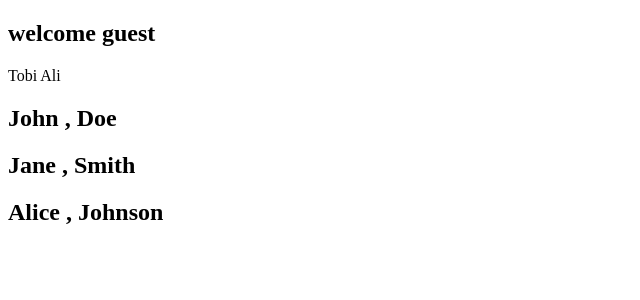
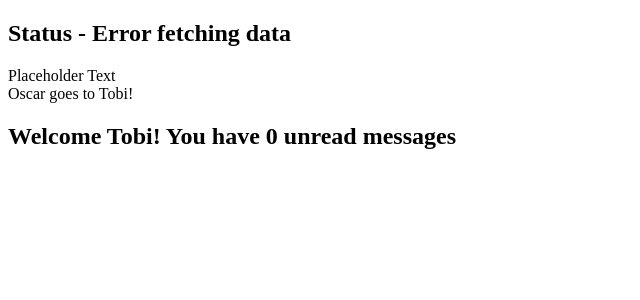
Before and after one commit to A-7amid/react-ts, a React (Vite) app: page / in a window 1280 px wide. Shown: the top 300 px of the page, without its empty margins (0-640 px from the left). Built offline with nearby package versions, Linux system fonts and the light colour scheme.

Commit message:
Advanced Props

```diff
--- a/src/App.tsx
+++ b/src/App.tsx
@@ -1,6 +1,9 @@
 import { Greet } from "./components/Greet";
+import { Heading } from "./components/Heading";
+import { Oscar } from "./components/Oscar";
 import { Person } from "./components/Person";
 import { PersonList } from "./components/PersonList";
+import { Status } from "./components/Status";
 
 function App() {
   const personName = {
@@ -25,9 +28,15 @@ function App() {
 
   return (
     <>
-      <Greet name={"Tobi"} messageCount={30} isLoggedIn={false} />
+      {/* <Greet name={"Tobi"} messageCount={30} isLoggedIn={false} />
       <Person name={personName} />
-      <PersonList names={personList} />
+      <PersonList names={personList} /> */}
+      <Status status="error" />
+      <Heading>Placeholder Text</Heading>
+      <Oscar>
+        <Heading>Oscar goes to Tobi!</Heading>
+      </Oscar>
+      <Greet name={"Tobi"} isLoggedIn={true} />
     </>
   );
 }
--- a/src/components/Greet.tsx
+++ b/src/components/Greet.tsx
@@ -1,10 +1,10 @@
 type GreetProps = {
   name: string;
-  messageCount: number;
+  messageCount?: number;
   isLoggedIn: boolean;
 };
 
-export const Greet = ({ name, messageCount, isLoggedIn }: GreetProps) => {
+export const Greet = ({ name, messageCount = 0, isLoggedIn }: GreetProps) => {
   return (
     <div>
       <h2>
--- /dev/null
+++ b/src/components/Heading.tsx
@@ -0,0 +1,7 @@
+type HeadingProps = {
+  children: string;
+};
+
+export const Heading = ({ children }: HeadingProps) => {
+  return <div>{children}</div>;
+};
--- /dev/null
+++ b/src/components/Oscar.tsx
@@ -0,0 +1,9 @@
+import type { ReactNode } from "react";
+
+type OscarProps = {
+  children: ReactNode;
+};
+
+export const Oscar = ({ children }: OscarProps) => {
+  return <div>{children}</div>;
+};
--- /dev/null
+++ b/src/components/Status.tsx
@@ -0,0 +1,19 @@
+type StatusProps = {
+  status: "loading" | "success" | "error";
+};
+
+export const Status = ({ status = "loading" }: StatusProps) => {
+  let message;
+
+  if (status === "loading") message = "...Loading";
+
+  if (status === "success") message = "Data fetched seccussfully!";
+
+  if (status === "error") message = "Error fetching data";
+
+  return (
+    <div>
+      <h2>Status - {message}</h2>
+    </div>
+  );
+};
```
